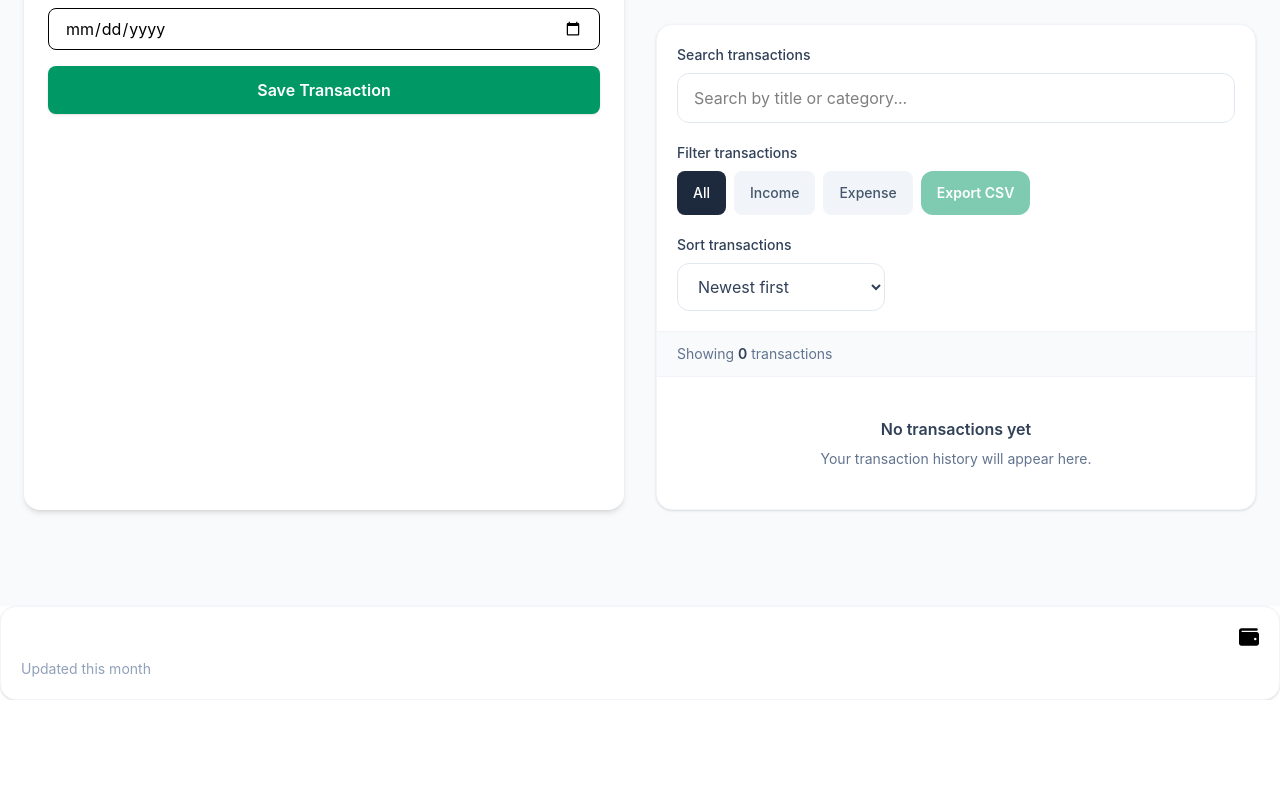
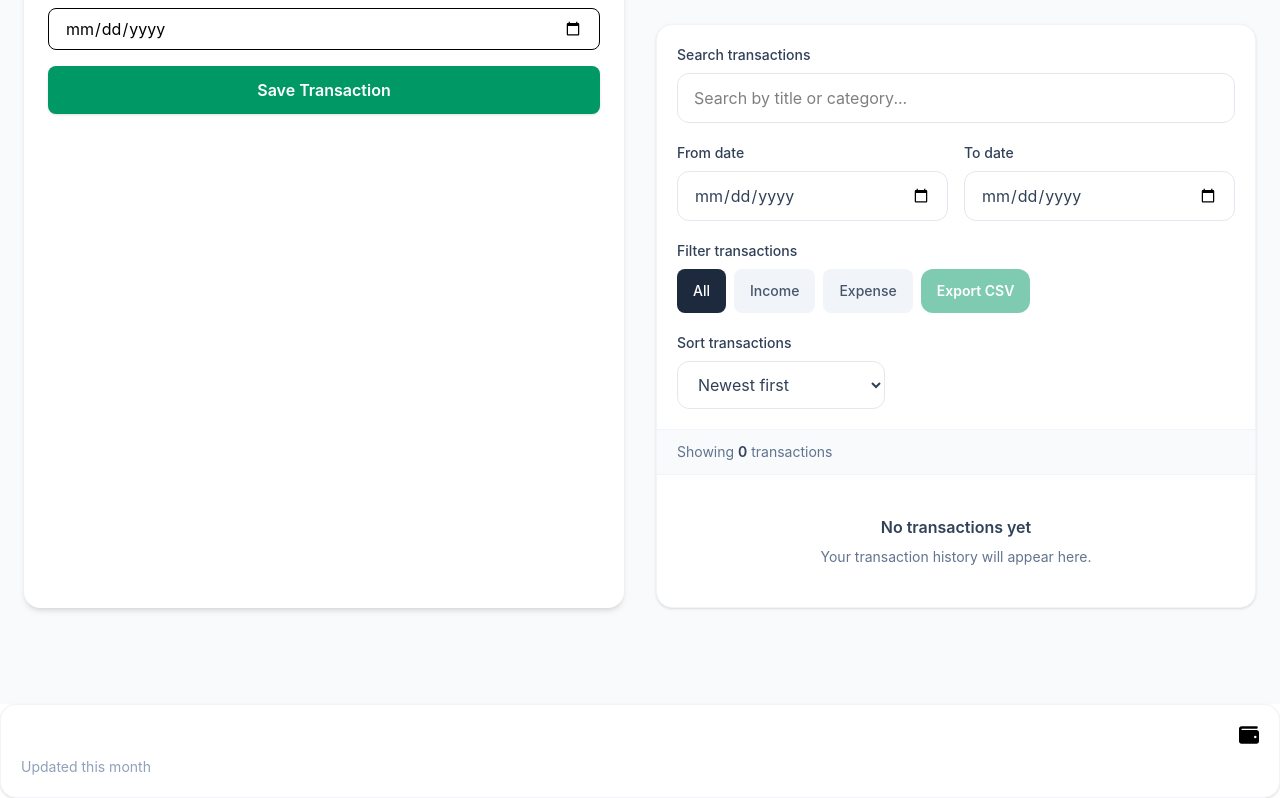
Before and after one commit to sharon5555/Finance-tracker, a React (Vite) app: page / in a window 1280 px wide. Shown: the part 2906-3704 px from the top of the page. Before the commit the page ends 3606 px from the top, so only its background shows below. Built offline with nearby package versions, Linux system fonts and the light colour scheme.

Commit message:
Add transaction date range filtering

```diff
--- a/src/components/common/TransactionHistory.jsx
+++ b/src/components/common/TransactionHistory.jsx
@@ -8,6 +8,7 @@ import { useState } from "react";
 // It allows the user to:
 // - Search transactions
 // - Filter by All, Income, or Expense
+// - Filter by Date Range
 // - Sort transactions
 // - See how many transactions are displayed
 // - Edit transactions
@@ -29,12 +30,18 @@ function TransactionHistory({
     // Store the selected sorting option.
     const [sortOption, setSortOption] = useState("newest");
 
+    // Store the beginning and ending dates for filtering transactions.
+    const [startDate, setStartDate] = useState("");
+    const [endDate, setEndDate] = useState("");
 
-    // Reset the search, filter, and sorting options.
+
+    // Reset the search, filter, date range, and sorting options.
     function clearFilters() {
         setSearchTerm("");
         setHistoryFilter("All");
         setSortOption("newest");
+        setStartDate("");
+        setEndDate("");
     }
 
 
@@ -44,6 +51,7 @@ function TransactionHistory({
         A transaction must:
         - Match the selected Income/Expense filter.
         - Match the search text.
+        - Fall within the selected date range.
     */
     const filteredTransactions = transactions.filter((transaction) => {
 
@@ -70,8 +78,16 @@ function TransactionHistory({
             category.includes(search);
 
 
-        // Both conditions must be true.
-        return matchesFilter && matchesSearch;
+        // Check whether a transaction falls within the selected date range.
+        const matchesStartDate =
+            !startDate || transaction.date >= startDate;
+
+        const matchesEndDate =
+            !endDate || transaction.date <= endDate;
+
+
+        // All conditions must be true.
+        return matchesFilter && matchesSearch && matchesStartDate && matchesEndDate;
     });
 
 
@@ -113,6 +129,7 @@ function TransactionHistory({
             return 0;
         }
     );
+
 
     // Export the currently displayed transactions as a CSV file.
     function exportTransactions() {
@@ -195,8 +212,8 @@ function exportTransactions() {
             {/*
                 Transaction history card.
 
-                The search box, filters, sorting controls,
-                count, and transaction list all belong
+                The search box, date filters, transaction filters,
+                sorting controls, count, and transaction list all belong
                 to this card.
             */}
             <div className="bg-white rounded-2xl shadow-sm border border-slate-100 overflow-hidden">
@@ -227,6 +244,55 @@ function exportTransactions() {
                             focus:outline-none focus:ring-2 focus:ring-emerald-500
                             focus:border-transparent"
                         />
+
+                    </div>
+
+
+                    {/* Date range filters */}
+                    <div className="grid grid-cols-1 sm:grid-cols-2 gap-4 mb-5">
+
+                        {/* Starting date */}
+                        <div>
+                            <label
+                                htmlFor="start-date"
+                                className="block text-sm font-medium text-slate-700 mb-2"
+                            >
+                                From date
+                            </label>
+
+                            <input
+                                type="date"
+                                id="start-date"
+                                value={startDate}
+                                onChange={(event) => setStartDate(event.target.value)}
+                                className="w-full px-4 py-3 rounded-xl border
+                                border-slate-200 bg-white text-slate-700
+                                focus:outline-none focus:ring-2
+                                focus:ring-emerald-500"
+                            />
+                        </div>
+
+                        {/* Ending date */}
+                        <div>
+                            <label
+                                htmlFor="end-date"
+                                className="block text-sm font-medium text-slate-700 mb-2"
+                            >
+                                To date
+                            </label>
+
+                            <input
+                                type="date"
+                                id="end-date"
+                                value={endDate}
+                                min={startDate || undefined}
+                                onChange={(event) => setEndDate(event.target.value)}
+                                className="w-full px-4 py-3 rounded-xl border
+                                border-slate-200 bg-white text-slate-700
+                                focus:outline-none focus:ring-2
+                                focus:ring-emerald-500"
+                            />
+                        </div>
 
                     </div>
 
@@ -283,7 +349,7 @@ function exportTransactions() {
 
 
                             {/* Clear filters */}
-                            {(searchTerm || historyFilter !== "All" || sortOption !== "newest") && (
+                            {(searchTerm || historyFilter !== "All" || sortOption !== "newest" || startDate || endDate) && (
                                 <button
                                     type="button"
                                     onClick={clearFilters}
@@ -539,7 +605,7 @@ function exportTransactions() {
 
                             {transactions.length === 0
                                 ? "Your transaction history will appear here."
-                                : "Try changing your search or filter."}
+                                : "Try changing your search, date range, or filter."}
 
                         </p>
 
```
Lines whose indentation alone changed are shown as unchanged.
